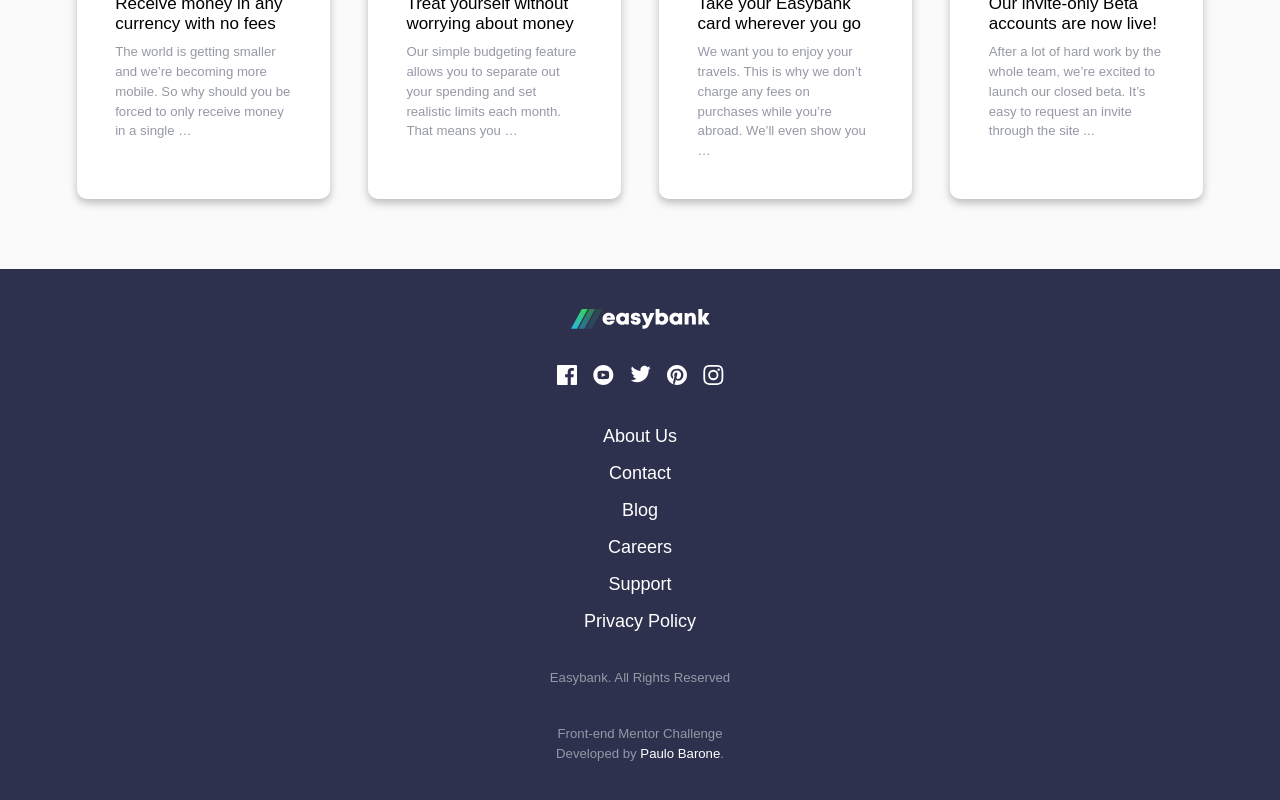
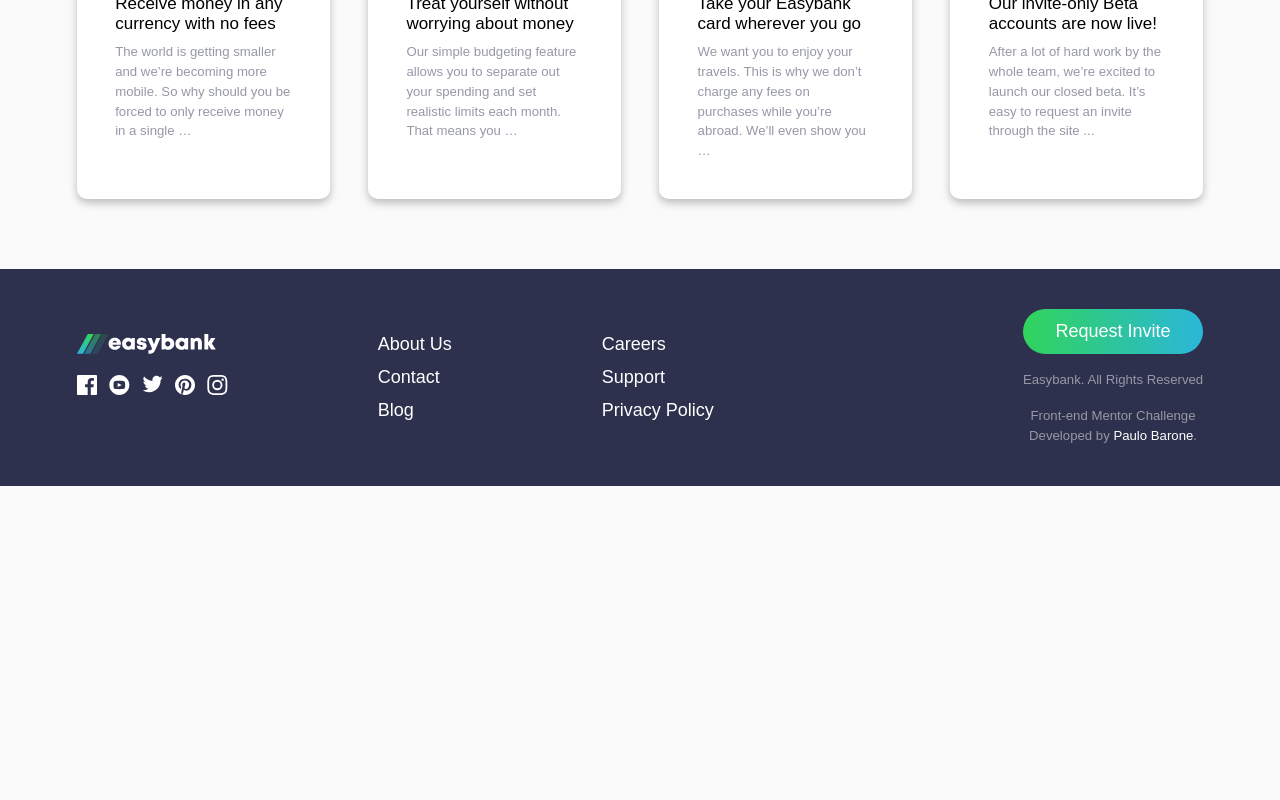
Before and after one commit to paulobarone/easybank, a React (Create React App) app: page / in a window 1280 px wide. Shown: the part 1790-2590 px from the top of the page. After the commit the page ends 2276 px from the top, so only its background shows below. Built offline with nearby package versions, Linux system fonts and the light colour scheme.

Commit message:
add responsive footer

```diff
--- a/src/components/Footer/Footer.jsx
+++ b/src/components/Footer/Footer.jsx
@@ -1,66 +1,52 @@
-import { Button, Container, Li } from "../../styles/Components.style";
-import { List } from './Footer.style';
+import { Button, Container, Link } from "../../styles/Components.style";
+import { List, ListLinksContainer } from './Footer.style';
 import Logo from "../Logo/Logo";
-import FacebookImg from './icon-facebook.svg';
-import YoutubeImg from './icon-youtube.svg';
-import TwitterImg from './icon-twitter.svg';
-import PinterestImg from './icon-pinterest.svg';
-import InstagramImg from './icon-instagram.svg';
 import { Paragraph } from "../../styles/Typography.style";
 
 function Footer() {
-  const socialMediaItems = [
-    {
-      img: FacebookImg,
-      name: `Facebook`
-    },
-    {
-      img: YoutubeImg,
-      name: `Youtube`
-    },
-    {
-      img: TwitterImg,
-      name: `Twitter`
-    },
-    {
-      img: PinterestImg,
-      name: `Pinterest`
-    },
-    {
-      img: InstagramImg,
-      name: `Instagram`
-    }
-  ]
-  const linkItems = ['About Us', 'Contact', 'Blog', 'Careers', 'Support', 'Privacy Policy'];
-
   return (
     <Container className="footerContainer">
+      <div className="firstPart">
+        <div className="columnContainer">
           <Logo white={true} />
           <List>
-        {socialMediaItems.map((item, index) => {
-          return (
-            <a href='/' key={index}>
-              <li>
-                <img src={item.img} alt={item.name} />
-              </li>
+            <a className="socialMediaImg" href='/'>
+              <svg xmlns="http://www.w3.org/2000/svg" width="20" height="20"><path fill="#FFF" d="M18.896 0H1.104C.494 0 0 .494 0 1.104v17.793C0 19.506.494 20 1.104 20h9.58v-7.745H8.076V9.237h2.606V7.01c0-2.583 1.578-3.99 3.883-3.99 1.104 0 2.052.082 2.329.119v2.7h-1.598c-1.254 0-1.496.597-1.496 1.47v1.928h2.989l-.39 3.018h-2.6V20h5.098c.608 0 1.102-.494 1.102-1.104V1.104C20 .494 19.506 0 18.896 0z"/></svg>
             </a>
-          )
-        })}
+            <a className="socialMediaImg" href='/'>
+              <svg xmlns="http://www.w3.org/2000/svg" width="21" height="20"><path fill="#FFF" d="M10.333 0c-5.522 0-10 4.478-10 10 0 5.523 4.478 10 10 10 5.523 0 10-4.477 10-10 0-5.522-4.477-10-10-10zm3.701 14.077c-1.752.12-5.653.12-7.402 0C4.735 13.947 4.514 13.018 4.5 10c.014-3.024.237-3.947 2.132-4.077 1.749-.12 5.651-.12 7.402 0 1.898.13 2.118 1.059 2.133 4.077-.015 3.024-.238 3.947-2.133 4.077zM8.667 8.048l4.097 1.949-4.097 1.955V8.048z"/></svg>
+            </a>
+            <a className="socialMediaImg" href='/'>
+              <svg xmlns="http://www.w3.org/2000/svg" width="21" height="18"><path fill="#FFF" d="M20.667 2.797a8.192 8.192 0 01-2.357.646 4.11 4.11 0 001.804-2.27 8.22 8.22 0 01-2.606.996A4.096 4.096 0 0014.513.873c-2.649 0-4.595 2.472-3.997 5.038a11.648 11.648 0 01-8.457-4.287 4.109 4.109 0 001.27 5.478A4.086 4.086 0 011.47 6.59c-.045 1.901 1.317 3.68 3.29 4.075a4.113 4.113 0 01-1.853.07 4.106 4.106 0 003.834 2.85 8.25 8.25 0 01-6.075 1.7 11.616 11.616 0 006.29 1.843c7.618 0 11.922-6.434 11.662-12.205a8.354 8.354 0 002.048-2.124z"/></svg>
+            </a>
+            <a className="socialMediaImg" href='/'>
+              <svg xmlns="http://www.w3.org/2000/svg" width="20" height="20"><path fill="#FFF" d="M10 0C4.478 0 0 4.477 0 10c0 4.237 2.636 7.855 6.356 9.312-.088-.791-.167-2.005.035-2.868.182-.78 1.172-4.97 1.172-4.97s-.299-.6-.299-1.486c0-1.39.806-2.428 1.81-2.428.852 0 1.264.64 1.264 1.408 0 .858-.545 2.14-.828 3.33-.236.995.5 1.807 1.48 1.807 1.778 0 3.144-1.874 3.144-4.58 0-2.393-1.72-4.068-4.177-4.068-2.845 0-4.515 2.135-4.515 4.34 0 .859.331 1.781.745 2.281a.3.3 0 01.069.288l-.278 1.133c-.044.183-.145.223-.335.134-1.249-.581-2.03-2.407-2.03-3.874 0-3.154 2.292-6.052 6.608-6.052 3.469 0 6.165 2.473 6.165 5.776 0 3.447-2.173 6.22-5.19 6.22-1.013 0-1.965-.525-2.291-1.148l-.623 2.378c-.226.869-.835 1.958-1.244 2.621.937.29 1.931.446 2.962.446 5.522 0 10-4.477 10-10S15.522 0 10 0z"/></svg>
+            </a>
+            <a className="socialMediaImg" href='/'>
+              <svg xmlns="http://www.w3.org/2000/svg" width="21" height="20"><path fill="#FFF" d="M10.333 1.802c2.67 0 2.987.01 4.042.059 2.71.123 3.976 1.409 4.1 4.099.048 1.054.057 1.37.057 4.04 0 2.672-.01 2.988-.058 4.042-.124 2.687-1.386 3.975-4.099 4.099-1.055.048-1.37.058-4.042.058-2.67 0-2.986-.01-4.04-.058-2.717-.124-3.976-1.416-4.1-4.1-.048-1.054-.058-1.37-.058-4.041 0-2.67.01-2.986.058-4.04.124-2.69 1.387-3.977 4.1-4.1 1.054-.048 1.37-.058 4.04-.058zm0-1.802C7.618 0 7.278.012 6.211.06 2.579.227.56 2.242.394 5.877.345 6.944.334 7.284.334 10s.011 3.057.06 4.123c.166 3.632 2.181 5.65 5.816 5.817 1.068.048 1.408.06 4.123.06 2.716 0 3.057-.012 4.124-.06 3.628-.167 5.651-2.182 5.816-5.817.049-1.066.06-1.407.06-4.123s-.011-3.056-.06-4.122C20.11 2.249 18.093.228 14.458.06 13.39.01 13.049 0 10.333 0zm0 4.865a5.135 5.135 0 100 10.27 5.135 5.135 0 000-10.27zm0 8.468a3.333 3.333 0 110-6.666 3.333 3.333 0 010 6.666zm5.339-9.87a1.2 1.2 0 10-.001 2.4 1.2 1.2 0 000-2.4z"/></svg>
+            </a>
           </List>
-      <List className="column">
-        {linkItems.map((item, index) => {
-          return (
-            <a href='/' key={index}>
-              <Li>{item}</Li>
-            </a>
-          )
-        })}
+        </div>
+        <ListLinksContainer>
+          <List className="col">
+            <Link href="/">About Us</Link>
+            <Link href="/">Contact</Link>
+            <Link href="/">Blog</Link>
           </List>
-      <Button>Request Invite</Button>
+          <List className="col">
+            <Link href="/">Careers</Link>
+            <Link href="/">Support</Link>
+            <Link href="/">Privacy Policy</Link>
+          </List>
+        </ListLinksContainer>
+      </div>
+      <div className="columnContainer">
+        <Button className="footerButton">Request Invite</Button>
         <Paragraph className="footer">Easybank. All Rights Reserved</Paragraph>
         <div>
           <Paragraph className="footer">Front-end Mentor Challenge</Paragraph>
-        <Paragraph className="footer">Developed by <a href="https://github.com/paulobarone">Paulo Barone</a>.</Paragraph>
+          <Paragraph className="footer">Developed by <Link href="https://github.com/paulobarone">Paulo Barone</Link>.</Paragraph>
+        </div>
       </div>
     </Container>
   )
--- a/src/components/Footer/Footer.style.jsx
+++ b/src/components/Footer/Footer.style.jsx
@@ -1,10 +1,41 @@
 import styled from "styled-components";
+
+export const ListLinksContainer = styled.div`
+  display: flex;
+  flex-direction: column;
+  gap: 12px;
+
+  @media (min-width: 1024px) {
+    flex-direction: row;
+    gap: 150px;
+  }
+`
 
 export const List = styled.ul`
   display: flex;
-  gap: 16px;
+  align-items: center;
+  gap: 12px;
 
-  &.column {
+  @media (min-width: 1024px) {
+    align-items: start;
+  }
+
+  &.col {
+    padding: 0;
     flex-direction: column;
   }
+
+  a {
+    color: var(--White);
+  }
+
+  a:hover {
+    transition: 0.5s ease-in-out;
+    color: var(--LimeGreen);
+  }
+
+  .socialMediaImg:hover svg path {
+    transition: 0.5s ease-in-out;
+    fill: var(--LimeGreen);
+  }
 `
--- a/src/components/Logo/Logo.jsx
+++ b/src/components/Logo/Logo.jsx
@@ -1,8 +1,13 @@
 import logoBlack from './logo-black.svg';
 import logoWhite from './logo-white.svg'
+import { LogoLink } from './Logo.style';
 
 function Logo(props) {
-  return <img src={props.white ? logoWhite : logoBlack} alt="Easybank Logo" />
+  return (
+    <LogoLink href="/">
+      <img src={props.white ? logoWhite : logoBlack} alt="Easybank Logo" />
+    </LogoLink>
+  )
 }
 
 export default Logo;
--- /dev/null
+++ b/src/components/Logo/Logo.style.jsx
@@ -0,0 +1,5 @@
+import styled from "styled-components";
+
+export const LogoLink = styled.a`
+  cursor: pointer;
+`
--- a/src/components/Showcase/Showcase.style.jsx
+++ b/src/components/Showcase/Showcase.style.jsx
@@ -16,10 +16,6 @@
   background-image: url(${backgroundImageMobile});
   background-size: cover;
   background-repeat: no-repeat;
-
-  @media (min-width: 640px) {
-
-  }
 
   @media (min-width: 1024px) {
     background-image: url(${backgroundImageDesktop});
--- a/src/styles/Components.style.jsx
+++ b/src/styles/Components.style.jsx
@@ -21,6 +21,30 @@
     flex-direction: column;
     align-items: center;
     gap: 36px;
+
+    @media (min-width: 1024px) {
+      justify-content: space-between;
+      flex-direction: row;
+      gap: 150px;
+    }
+
+    .firstPart {
+      display: flex;
+      flex-direction: column;
+      gap: 36px;
+
+      @media (min-width: 1024px) {
+        display: flex;
+        flex-direction: row;
+        gap: 150px;
+      }
+    }
+
+    .columnContainer {
+      display: flex;
+      flex-direction: column;
+      gap: 16px;
+    }
   }
 
   &.showcaseContainer {
@@ -30,11 +54,11 @@
       display: flex;
       justify-content: space-between;
       flex-direction: row-reverse;
-      padding: 0 0 0 8%;
+      padding: 0 0 0 6%;
     }
 
     @media (min-width: 1280px) {
-      padding: 0 4% 0 8%;
+      padding: 0 6% 0 6%;
     }
   }
 `
@@ -53,9 +77,22 @@
   &.showcaseButton {
     display: block;
   }
+
+  &.footerButton {
+    @media (min-width: 1024px) {
+      display: block;
+    }
+  }
 `
 
 export const Li = styled.li`
   text-align: center;
   color: white;
 `
+
+export const Link = styled.a`
+  &:hover {
+    transition: 0.5s ease-in-out;
+    color: var(--LimeGreen);
+  }
+`
--- a/src/styles/Typography.style.jsx
+++ b/src/styles/Typography.style.jsx
@@ -40,6 +40,13 @@
       font-size: 16px;
     }
   }
+
+  a {
+    &:hover {
+      transition: 0.5s ease-in-out;
+      color: var(--LimeGreen);
+    }
+  }
 `
 
 export const TextGroup = styled.div`
```
Lines whose indentation alone changed are shown as unchanged.
